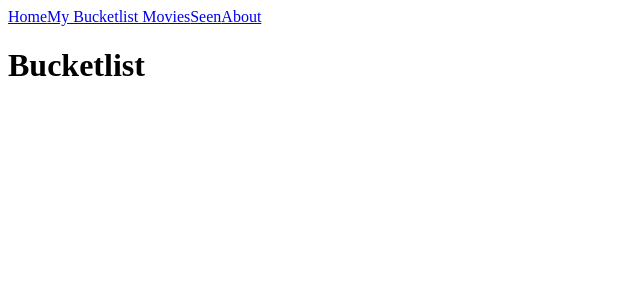
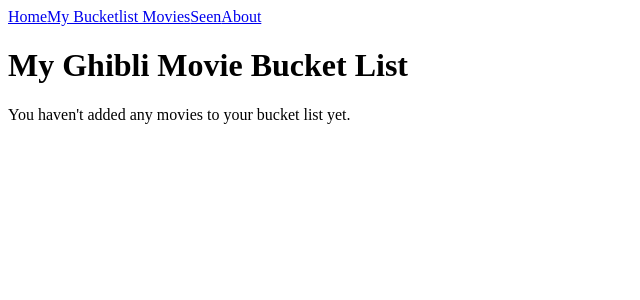
Before and after one commit to samiam-44/sba-react-web-app, a React (Vite) app: page /bucketlist in a window 1280 px wide. Shown: the top 300 px of the page, without its empty margins (0-640 px from the left). Built offline with nearby package versions, Linux system fonts and the light colour scheme.

Commit message:
movie cards render on My bucketlist movies route

```diff
--- a/src/pages/Bucketlist.jsx
+++ b/src/pages/Bucketlist.jsx
@@ -1,3 +1,26 @@
-export default function Bucketlist () {
-return <h1>Bucketlist</h1>
+import { useMovieContext } from '../context/MovieContext';
+import MovieCard from '../components/MovieCard';
+
+export default function Bucketlist() {
+  const { bucketlist } = useMovieContext();
+
+   const bucketlistMovies = bucketlist; // Grab only bucketlist movies
+
+  return (
+    <div className="page">
+      <h1>My Ghibli Movie Bucket List</h1>
+
+      {/* If there are no movies in the bucket list*/}
+      {bucketlistMovies.length === 0 ? (
+        <p>You haven't added any movies to your bucket list yet.</p>
+      ) : (
+        <div className="movie-grid">
+          {/* Render MovieCard for each movie in the bucket list */}
+          {bucketlistMovies.map((movie) => (
+            <MovieCard key={movie.id} movie={movie} />
+          ))}
+        </div>
+      )}
+    </div>
+  );
 }
```
Also changed, not shown: src/main.jsx (+4 -4 lines).
